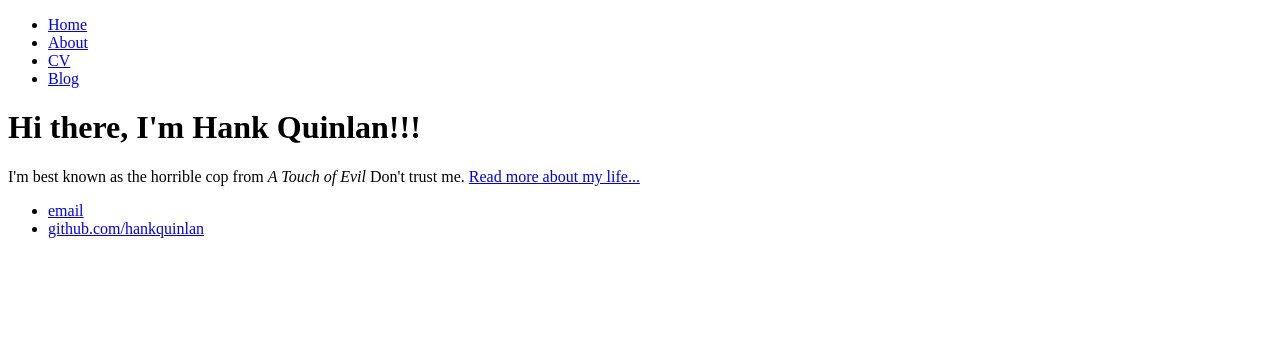
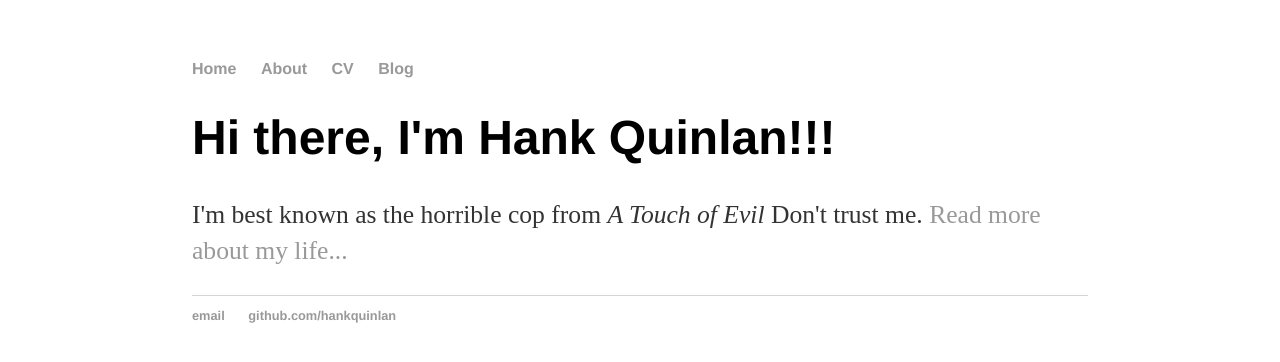
Before and after one commit to blakedavies/jekyll-test, a Jekyll site: the page built from index.html, in a window 1280 px wide. Shown: the top 362 px of the page. Built offline with Jekyll 4.4.1, drawn with Linux system fonts in a browser that asks for light colours.

Commit message:
Update default.html

```diff
--- a/_layouts/default.html
+++ b/_layouts/default.html
@@ -3,7 +3,7 @@
 		<head>
 			<title>{{ site.title }} | {{ page.title }}</title>
 			<!-- link to main stylesheet -->
-			<link rel="stylesheet" type="text/css" href="{{ site.baseurl }}/_assets/css/main.css">
+			<link rel="stylesheet" type="text/css" href="{{ site.baseurl }}/assets/css/main.css">
 		</head>
 		<body>
 			<nav>
```
